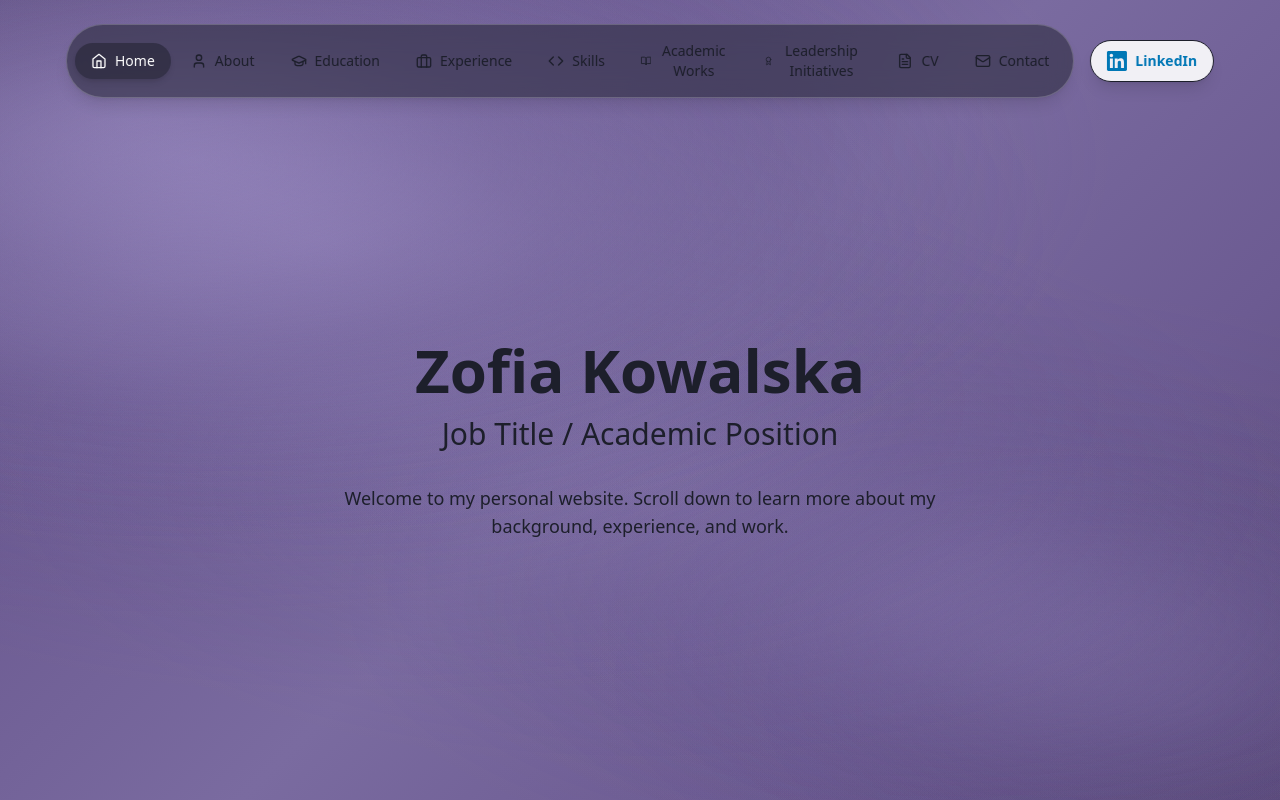
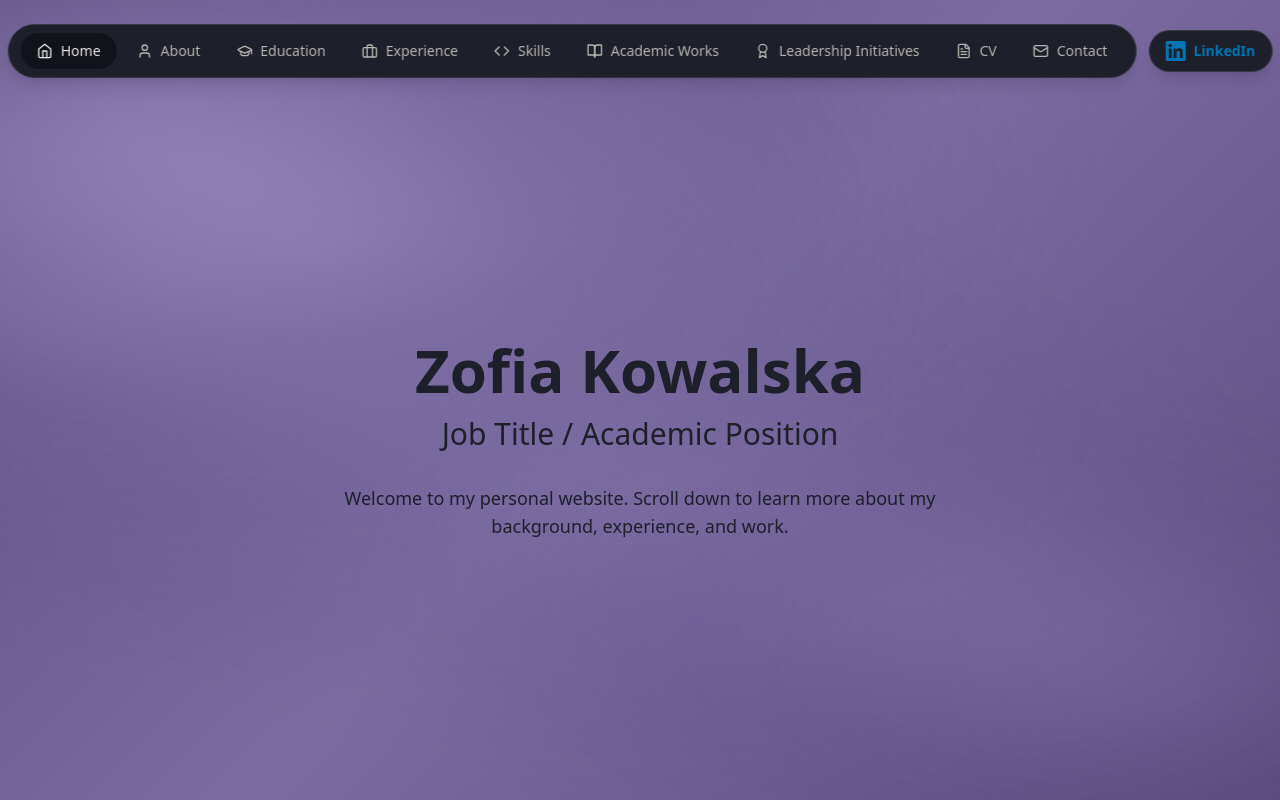
Before and after one commit to zofiakowalska/PersonalWeb, a React (Vite) app: page / in a window 1280 px wide. Shown: the top 800 px of the page. Built offline with nearby package versions, Linux system fonts and the light colour scheme.

Commit message:
Update navigation to single-line design with charcoal background, lighter text, and darker active state

```diff
--- a/src/App.jsx
+++ b/src/App.jsx
@@ -70,34 +70,32 @@ export default function PersonalWebsite() {
       backgroundSize: '100% 100%'
     }}>
       {/* Floating Navigation */}
-      <nav className="fixed top-6 left-1/2 transform -translate-x-1/2 z-50 flex items-center gap-4">
-        <div className="backdrop-blur-md rounded-full shadow-lg px-2 py-2 flex items-center gap-1" style={{ backgroundColor: 'rgba(29, 31, 43, 0.5)', border: '1px solid rgba(255, 255, 255, 0.2)' }}>
+      <nav className="fixed top-6 left-1/2 transform -translate-x-1/2 z-50 flex items-center gap-3">
+        <div className="backdrop-blur-md rounded-full shadow-lg px-3 py-2 flex items-center gap-1" style={{ backgroundColor: '#1d1f2b', border: '1px solid rgba(255, 255, 255, 0.1)' }}>
           {sections.map((section) => (
             <button
               key={section.id}
               onClick={() => scrollToSection(section.id)}
-              className={`flex items-center gap-2 px-4 py-2 rounded-full text-sm font-medium transition-all ${
-                activeSection === section.id
-                  ? 'text-white shadow-md'
-                  : 'hover:bg-opacity-10'
-              }`}
+              className="flex items-center gap-2 px-4 py-2 rounded-full text-sm font-medium transition-all whitespace-nowrap"
               style={activeSection === section.id
-                ? { backgroundColor: 'rgba(29, 31, 43, 0.5)', color: '#ffffff' }
-                : { color: '#1d1f2b' }
+                ? { backgroundColor: 'rgba(0, 0, 0, 0.4)', color: '#e8e6e3' }
+                : { color: '#b8b5b0' }
               }
               onMouseEnter={(e) => {
                 if (activeSection !== section.id) {
-                  e.currentTarget.style.backgroundColor = 'rgba(29, 31, 43, 0.1)';
+                  e.currentTarget.style.backgroundColor = 'rgba(0, 0, 0, 0.2)';
+                  e.currentTarget.style.color = '#e8e6e3';
                 }
               }}
               onMouseLeave={(e) => {
                 if (activeSection !== section.id) {
                   e.currentTarget.style.backgroundColor = 'transparent';
+                  e.currentTarget.style.color = '#b8b5b0';
                 }
               }}
             >
               {section.icon}
-              <span className="hidden sm:inline">{section.title}</span>
+              <span>{section.title}</span>
             </button>
           ))}
         </div>
@@ -105,13 +103,15 @@ export default function PersonalWebsite() {
           href="https://www.linkedin.com/in/zofia-kowalska-50944a222"
           target="_blank"
           rel="noopener noreferrer"
-          className="bg-white/90 backdrop-blur-md rounded-full shadow-lg px-4 py-2.5 hover:bg-white transition-all flex items-center gap-2 font-medium"
-          style={{ border: '1px solid #1d1f2b', color: '#0077b5' }}
+          className="backdrop-blur-md rounded-full shadow-lg px-4 py-2.5 transition-all flex items-center gap-2 font-medium"
+          style={{ backgroundColor: '#1d1f2b', border: '1px solid rgba(255, 255, 255, 0.1)', color: '#0077b5' }}
           onMouseEnter={(e) => {
             e.currentTarget.style.color = '#005885';
+            e.currentTarget.style.backgroundColor = 'rgba(0, 0, 0, 0.2)';
           }}
           onMouseLeave={(e) => {
             e.currentTarget.style.color = '#0077b5';
+            e.currentTarget.style.backgroundColor = '#1d1f2b';
           }}
           aria-label="LinkedIn"
         >
```
